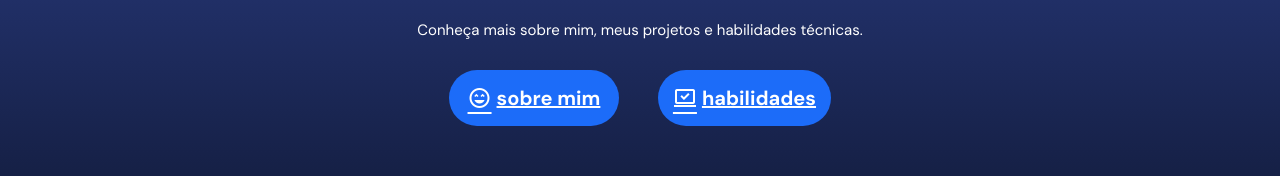
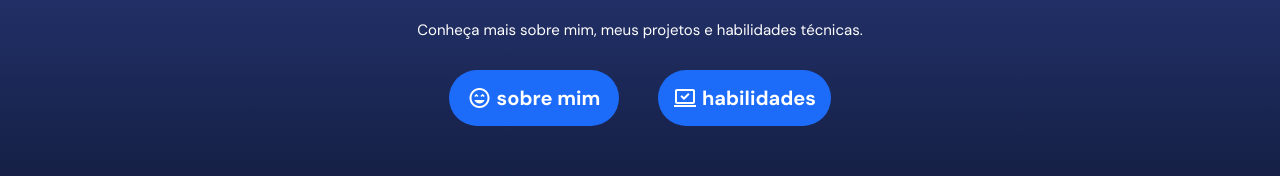
Before and after one commit to JuniorNascimento2/meu-portfolio, an Angular app: page / in a window 1280 px wide. Shown: the part 385-561 px from the top of the page. Built offline with nearby package versions, Linux system fonts and the light colour scheme.

Commit message:
adicionando text-decoration na banner

```diff
--- a/src/app/home/home.component.css
+++ b/src/app/home/home.component.css
@@ -54,6 +54,7 @@
     font-weight: 700;
     background: var(--color-blue-1);
     color: #fff;
+    text-decoration: none;
 }
 
 .banner .box .buttons a:hover {
```
